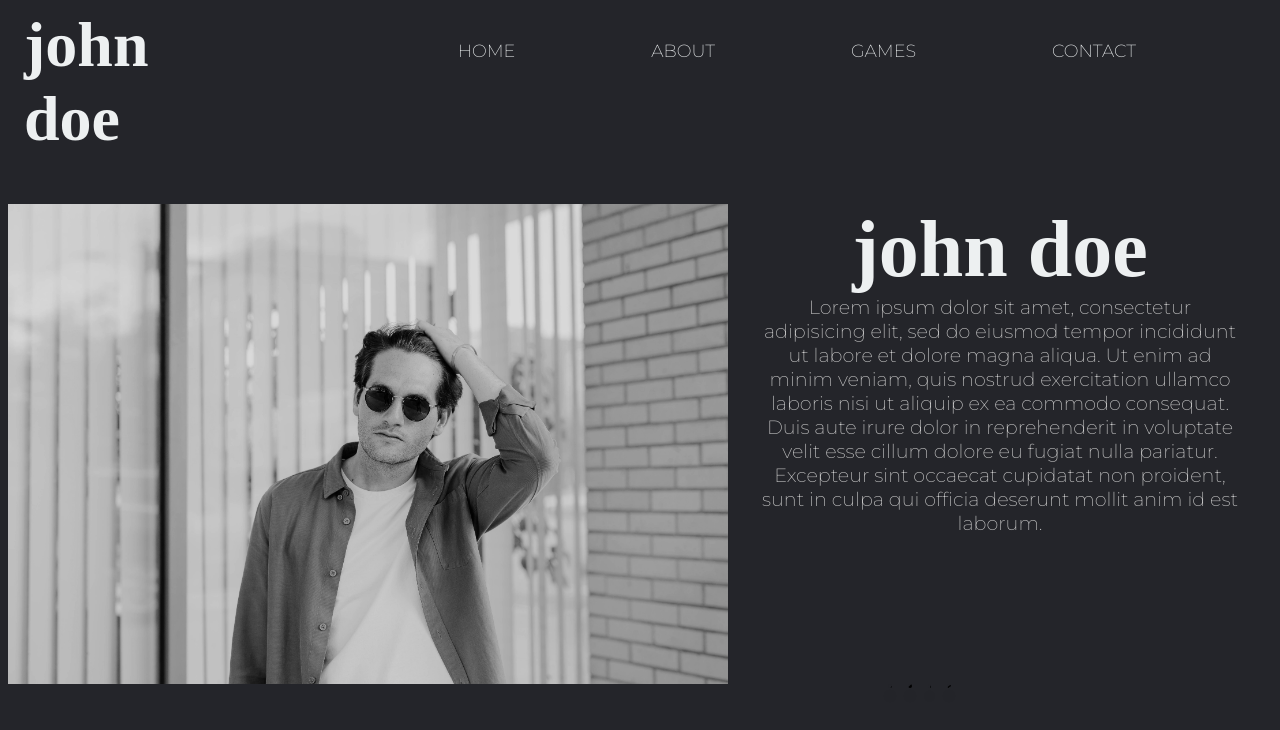
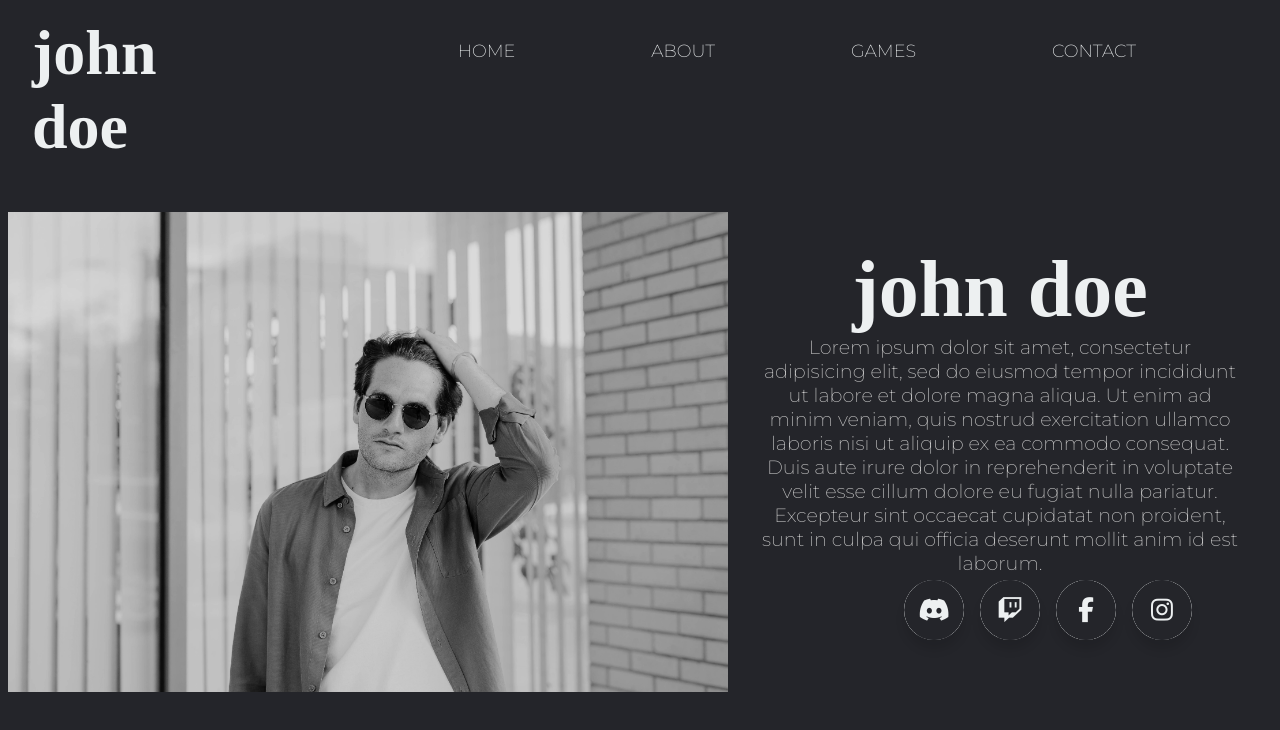
Before and after one commit to sohammk08/Gamer-portfolio_website, a plain HTML site: page index.html in a window 1280 px wide. Drawn offline with Linux system fonts and the light colour scheme; a web font is replaced by a local one.

Commit message:
In-dev commit 3

```diff
--- a/assets/style.css
+++ b/assets/style.css
@@ -17,7 +17,7 @@
 	font-family: 'Style Script';
 	text-align: left;
 	margin-top: 9rem;
-	margin: 0.5rem 15rem 0 1rem;
+	margin: 1rem 15rem 0 1.5rem;
 }
 .nav-bar {
 	display: flex;
@@ -46,6 +46,9 @@
 	-webkit-filter: grayscale(100%);
 	filter: grayscale(100%);
 }
+.pr_desc {
+	margin-top: 2rem;
+}
 .pr_desc h2 {
 	color: #edf0f1;
 	font-size: 5em;
@@ -62,19 +65,77 @@
 }
 .social {
 	display: flex;
-	margin-left: 55rem;
+	margin: -7rem 0 0 56rem;
 }
 .social .button {
-	height: 3.75px;
-	width: 3.75px;
+	height: 3.75rem;
+	width: 3.75rem;
 	margin-right: 1rem;
 	overflow: hidden;
-	background: #24252a;
-	border-radius: 500%;
+	background: #edf0f1;
+	border-radius: 3.125rem;
 	cursor: pointer;
 	box-shadow: 0 0.625rem 0.625rem rgba(0,0,0,0.1);
 	transition: all 0.3s ease-out;
 }
-.social .button:hover {
-	width: ;
+.social .button .icon {
+	display: block;
+	height: 3.75rem;
+	width: 3.75rem;
+	text-align: center;
+	border-radius: 3.12rem;
+	box-sizing: border-box;
+	line-height: 3.75rem;
+	transition: all 0.3s ease-out;
 }
+.social .button:nth-child(1):hover .icon,
+.social .button:nth-child(1):hover i {
+	background: #7289DA;
+}
+.social .button:nth-child(2):hover .icon,
+.social .button:nth-child(2):hover i {
+	background: #6441A4;
+}
+.social .button:nth-child(3):hover .icon,
+.social .button:nth-child(3):hover i {
+	background: #4267B2;
+}
+.social .button:nth-child(4):hover .icon,
+.social .button:nth-child(4):hover i {
+	background: linear-gradient(
+    	45deg,
+        #f09433 0%,
+        #e6683c 25%,
+        #dc2743 50%,
+        #cc2366 75%,
+        #bc1888 100%
+	);
+}
+.social .button .icon i {
+	color: #edf0f1;
+	font-size: 1.563em;
+	line-height: 3.75rem;
+	transition: all 0.3s ease-out;
+}
+.social .button:hover .icon i {
+	color: #fff;
+}
+.social .button span {
+	font-size: 1.25em;
+	font-weight: 500;
+	line-height: 3.75rem;
+	margin-left: 0.625rem;
+	transition: all 0.3s ease-out;
+}
+.social .button:nth-child(1) span {
+	color: #7289da;
+}
+.social .button:nth-child(2) span {
+	color: #6441a4;
+}
+.social .button:nth-child(3) span {
+	color: #4267b2;
+}
+.social .button:nth-child(4) span {
+	color: #e1306c;
+}
--- a/index.html
+++ b/index.html
@@ -43,7 +43,7 @@
       proident, sunt in culpa qui officia deserunt mollit anim id est laborum.</p>
     </div>
   </div>
-  <!-- Social -->
+  <!-- social -->
   <div class="social">
     <!-- Discord -->
     <div class="button">
@@ -66,7 +66,7 @@
     <!-- Instagram -->
     <div class="button">
       <div class="icon"><i class="fab fa-instagram"></i></div>
-      <span>Twitch</span>
+      <span>Instagram</span>
     </div>
   </div>
 </body>
```
